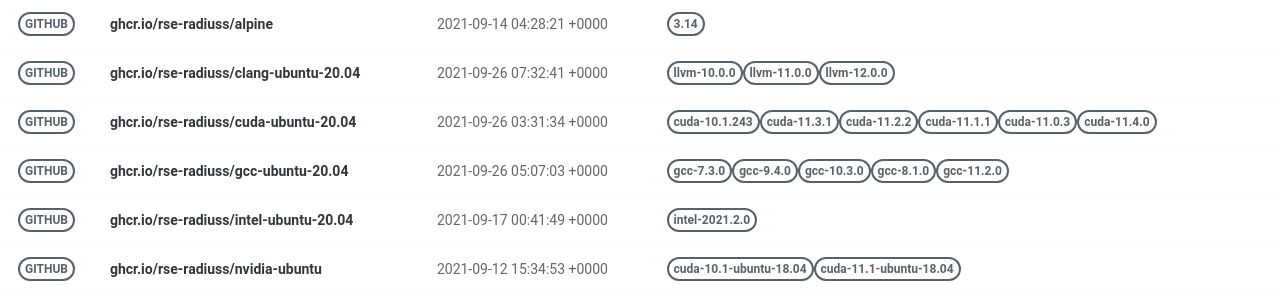
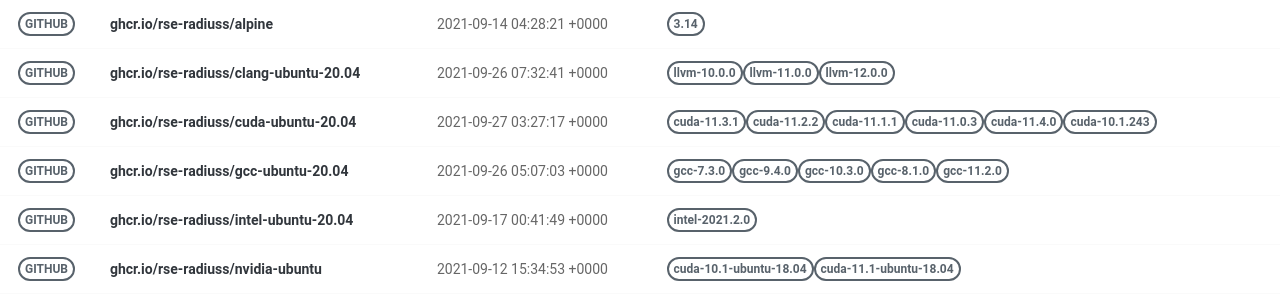
Before and after one commit to rse-ops/docker-images, a Jekyll site: the page built from pages/index.md, in a window 1280 px wide. Shown: the part 130-430 px from the top of the page. Built offline with Jekyll 4.4.1, drawn with Linux system fonts in a browser that asks for light colours; nearby versions of some CDN libraries.

Commit message:
Automated push to update library 2021-09-27

```diff
--- a/_library/ghcr.io-rse-radiuss-cuda-ubuntu-20.04.md
+++ b/_library/ghcr.io-rse-radiuss-cuda-ubuntu-20.04.md
@@ -1,14 +1,11 @@
 ---
 layout: container
 name: ghcr.io/rse-radiuss/cuda-ubuntu-20.04
-updated_at: 2021-09-26 03:31:34.082813
+updated_at: 2021-09-27 03:27:17.268009
 
 
 container_url: https://github.com/orgs/rse-radiuss/packages/container/package/cuda-ubuntu-20.04
 versions:
- - tag: cuda-10.1.243
-   dockerfile: https://github.com/rse-radiuss/docker-images/blob/main/ubuntu/cuda/Dockerfile
-   manifest: https://crane.ggcr.dev/manifest/ghcr.io/rse-radiuss/cuda-ubuntu-20.04:cuda-10.1.243
  - tag: cuda-11.3.1
    dockerfile: https://github.com/rse-radiuss/docker-images/blob/main/ubuntu/cuda/Dockerfile
    manifest: https://crane.ggcr.dev/manifest/ghcr.io/rse-radiuss/cuda-ubuntu-20.04:cuda-11.3.1
```
Also changed, not shown: other parts of _library/ghcr.io-rse-radiuss-cuda-ubuntu-20.04.md (+3 -0 lines).
